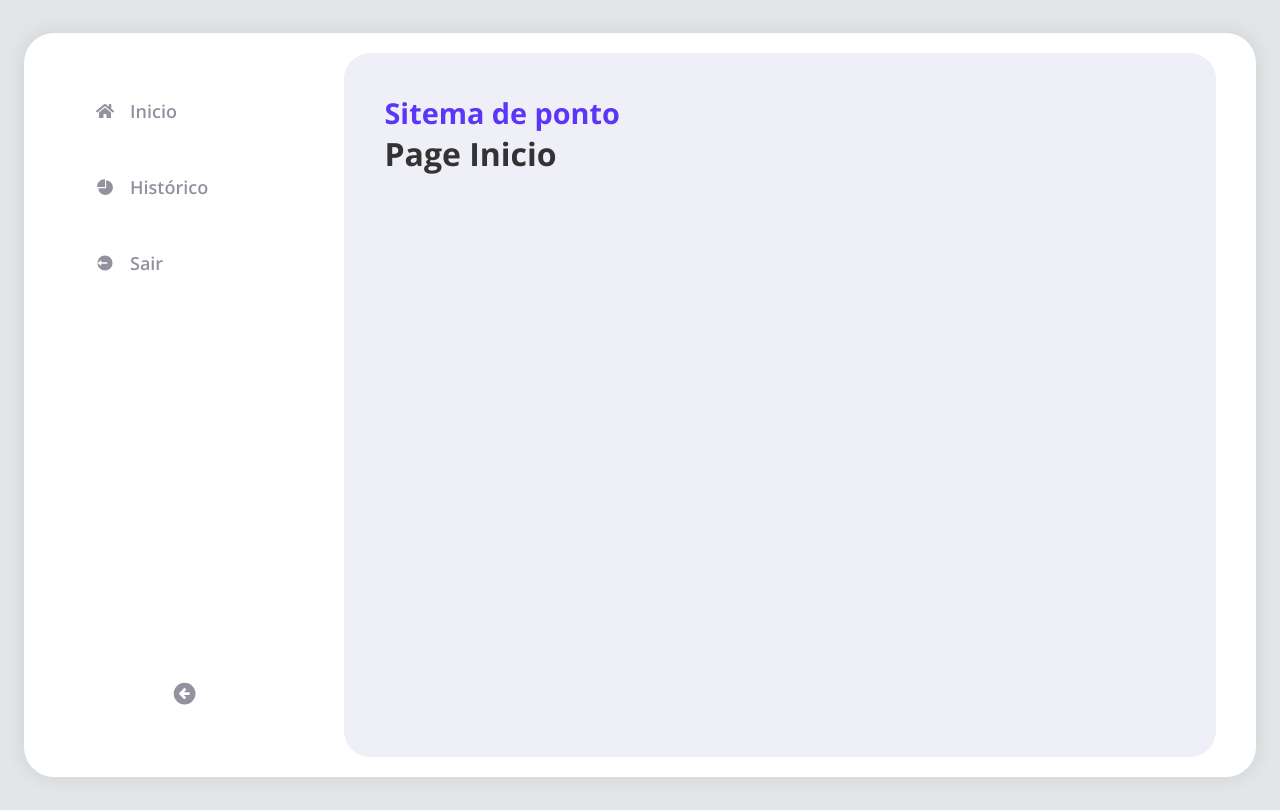
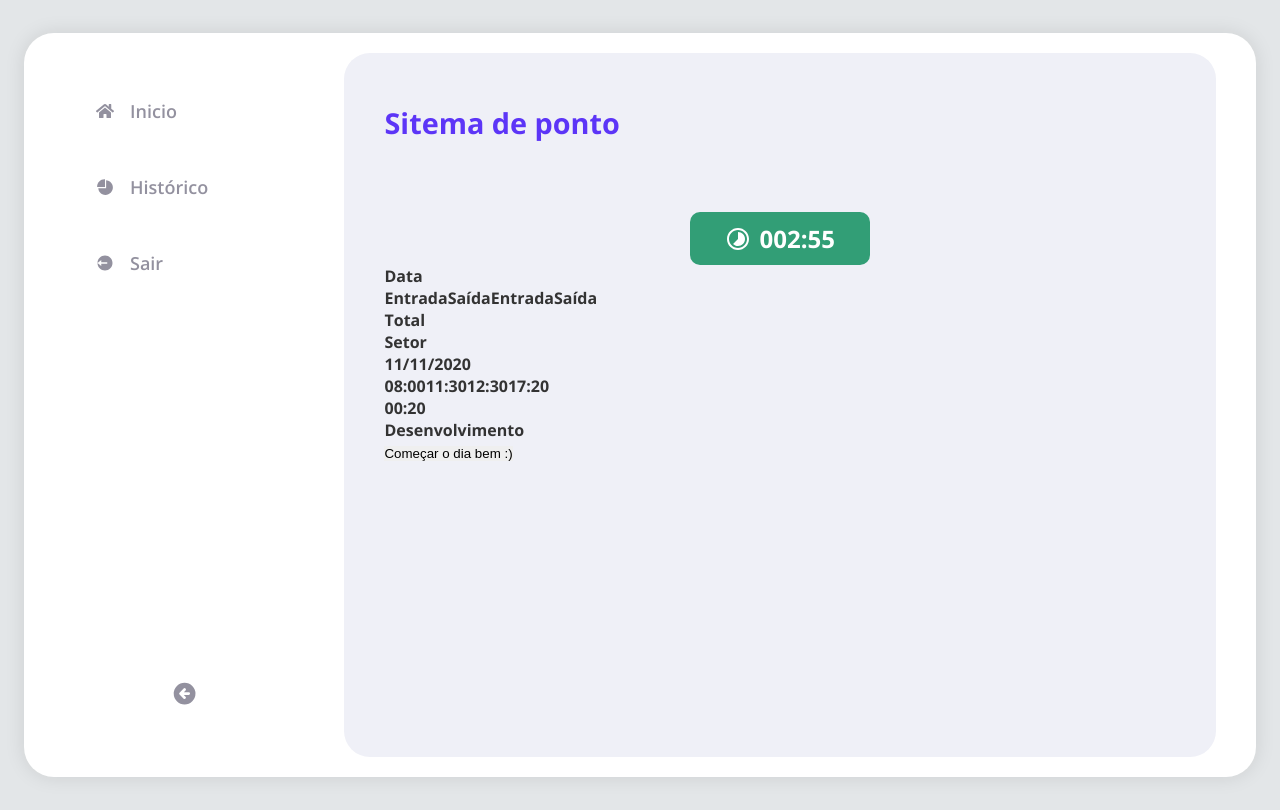
Before and after one commit to jeffinwilker/ponvi, a React (Create React App) app: page / in a window 1280 px wide. Built offline with nearby package versions, Linux system fonts and the light colour scheme.

Commit message:
Estilização do componente resultado de ponto
Estilização e criação de mais um componente para o valor total.

```diff
--- a/src/components/Navbar/index.js
+++ b/src/components/Navbar/index.js
@@ -11,9 +11,6 @@ export default function Navbar(){
 
     return(
         <>
-            <div>
-
-            </div>
             <nav className={sidebar ? 'nav-menu active' : 'nav-menu'}>
                 <ul className='nav-menu-items'>
                     {sidebarData.map((item, index)=>{
--- a/src/components/Navbar/style.css
+++ b/src/components/Navbar/style.css
@@ -16,13 +16,15 @@
     display: flex;
     justify-content: flex-start;
     flex-direction: column;
-    /* transition: 850ms; */
+    /*transition: 250ms;*/
+    transition: all 900ms cubic-bezier(0.420, 0.000, 0.580, 1.000); /* ease-in-out */
     position: relative;
 }
 
 .nav-menu.active{
     width: 80px;
-    transition: 850ms;
+    /*transition: 850ms;*/
+    transition: all 900ms cubic-bezier(0.420, 0.000, 0.580, 1.000); /* ease-in-out */
 }
 
 .nav-text{
--- a/src/components/ResultPointTable/index.js
+++ b/src/components/ResultPointTable/index.js
@@ -1,4 +1,6 @@
 import React from 'react';
+
+import './style.css'
 
 export default function ResultPointTable(){
     //Esse array vai ser preenchido ao consultar a API
@@ -11,44 +13,41 @@ export default function ResultPointTable(){
             saida2:'17:20',
             total:'00:20',
             setor:'Desenvolvimento'
-        },
-        {
-            data:'12/11/2020',
-            entrada1:'08:00',
-            saida1:'11:30',
-            entrada2:'12:30',
-            saida2:'17:10',
-            total:'00:10',
-            setor:'Desenvolvimento'
         }
     ]
     return(
         <>
-            <table>
-                <tr>
-                    <th>Data</th>
-                    <th>Entrada</th>
-                    <th>Saída</th>
-                    <th>Entrada</th>
-                    <th>Saída</th>
-                    <th>Total</th>
-                    <th>Setor</th>
-                </tr>
-
+            <div className='TableCo'>
                 {tabela.map((item, index)=>{
                     return(
+                    <>
+                        <div>
                             <tr>
                                 <th>{item.data}</th>
+                            </tr>
+                        </div>
+                        <div className='TableCoPo'>
+                            <tr>
                                 <th>{item.entrada1}</th>
                                 <th>{item.saida1}</th>
                                 <th>{item.entrada2}</th>
                                 <th>{item.saida2}</th>
+                            </tr>
+                        </div>
+                        <div className='TableTo'>
+                            <tr>
                                 <th>{item.total}</th>
+                            </tr>
+                        </div>
+                        <div>
+                            <tr>
                                 <th>{item.setor}</th>
                             </tr>
+                        </div>
+                    </>
                     );
                 })}
-            </table>
+            </div>
         </>
     );
 }
--- /dev/null
+++ b/src/components/ResultPointTable/style copy.css
@@ -0,0 +1,64 @@
+:root{
+    --color-inavtive-text: #93919F;
+    --color-title: #b8b3d4;
+    --color-primary: #5C35F7;
+}
+
+
+.TituloTi{
+    margin-top: 50px;
+    font-size: 14px;
+    color: var(--color-title);
+    font-weight: bold;
+    padding-left: 40px;
+    padding-right: 50px;
+}
+
+.TituloTi tr{
+    display: flex;
+    flex-direction: row;
+    justify-content: space-around;
+}
+
+.TituloTi tr > th{
+    font-weight: bold;
+}
+
+.TableCo tr > th{
+    font-weight: normal;
+}
+
+.TableCo tr{
+    display: flex;
+    flex-direction: row;
+    justify-content: space-around;
+}
+
+.container{
+    background: white;
+    padding: 28px;
+    border-radius: 15px;
+    box-shadow: 0 0 20px rgba(0, 0, 0, 0.1);
+    margin-top: 10px;
+}
+
+
+.Bbutton {
+    display: flex;
+    flex-direction: row;
+    justify-content: center;
+}
+
+#BPonto{
+    font-size: 18px;
+    font-weight: normal;
+    background-color: var(--color-primary);
+    color: white;
+    padding: 20px;
+    border-radius: 30px;
+    display: flex;
+    flex-direction: column;
+    padding-left: 50px;
+    padding-right: 50px;
+    margin-top: 30px;
+}
--- /dev/null
+++ b/src/components/TotaldeHr/index.js
@@ -0,0 +1,30 @@
+import React from 'react';
+
+import './styles.css';
+
+import * as CgIcons from 'react-icons/cg'
+
+export default function HrTotal(){
+    //Esse array Valor da hora total.
+    const horaTotal = [
+        {
+            HoraTotal:'002:55'
+        }
+    ]
+    return(
+        <div className="Titotal">
+            <div className="TiHrTotal">
+                <>
+                    <div className="ToIcon">
+                        <CgIcons.CgTimelapse/>
+                    </div>
+                    {horaTotal.map((item)=>{
+                        return(
+                            <span>{item.HoraTotal}</span>
+                        );
+                    })}
+                </>
+            </div>
+        </div>
+    );
+}
--- /dev/null
+++ b/src/components/TotaldeHr/styles.css
@@ -0,0 +1,37 @@
+:root{
+    --color-inavtive-text: #93919F;
+    --color-title: #b8b3d4;
+    --color-primary: #5C35F7;
+}
+
+.TiHrTotal{
+    font-size: 1.5rem;
+    display: flex;
+    flex-direction: row;
+    align-items: center;
+    justify-content: center;
+    font-weight: bold;
+    background-color: #329E76;
+    width: 160px;
+    color: white;
+    padding: 10px;
+    border-radius: 10px;
+    margin-top: 70px;
+
+}
+
+.Titotal{
+    display: flex;
+    flex-direction: row;
+    align-items: center;
+    justify-content: center;
+}
+
+.ToIcon{
+    display: flex;
+    flex-direction: row;
+    align-items: center;
+    justify-content: center;
+    margin-right: 10px;
+
+}
--- a/src/pages/Acompanhamento/index.js
+++ b/src/pages/Acompanhamento/index.js
@@ -4,9 +4,10 @@ import ResultPointTable from '../../components/ResultPointTable'
 
 export default function Acompanhamento() {
     return(
-        <div className="container">
-            <ResultPointTable/>
-        </div>
+        <>
+            <div className="container">
+                <ResultPointTable/>
+            </div>
+        </>
     );
-
 }
--- a/src/pages/Inicio/index.js
+++ b/src/pages/Inicio/index.js
@@ -1,5 +1,40 @@
 import React from 'react';
 
-export default  function Inicio(){
-    return <h1>Page Inicio</h1>
+import ResultPointTable from '../../components/ResultPointTable';
+import Hrtotal from '../../components/TotaldeHr';
+
+export default function Inicio() {
+    return(
+        <>
+            <div>
+                <Hrtotal/>
+            </div>
+            <div className='TituloTi'>
+                <tr>
+                    <div className='TituloTi2'>
+                        <th>Data</th>
+                    </div>
+                    <div className='TituloTi1'>
+                        <th>Entrada</th>
+                        <th>Saída</th>
+                        <th>Entrada</th>
+                        <th>Saída</th>
+                    </div>
+                    <div className='TableTo1'>
+                        <th>Total</th>
+                    </div>
+                    <div>
+                        <th>Setor</th>
+                    </div>
+                </tr>
+            </div>
+            <div className="container">
+                <ResultPointTable/>
+            </div>
+            <div className='Bbutton'>
+                <button id='BPonto'>Começar o dia bem :)</button>
+            </div>
+        </>
+    );
+
 }
--- a/src/pages/Inicio/style.js
+++ b/src/pages/Inicio/style.js
@@ -2,5 +2,4 @@ import styled from 'styled-components';
 
 export const Title = styled.h1`
     font-family: 'open sans';
-    font-weight: 600px;
 `
--- a/src/style.js
+++ b/src/style.js
@@ -22,10 +22,10 @@ export const Content = styled.div`
     padding: 40px 40px 0 40px;
     margin-left: 40px;
     font-family: 'Open sans';
-    font-weight: 600;
 `;
 
 export const SystemTitle = styled.h1`
     color: #5C35F7;
     font-size: 1.8rem;
+    margin-top: 10px;
 `
```
Lines whose indentation alone changed are shown as unchanged.
